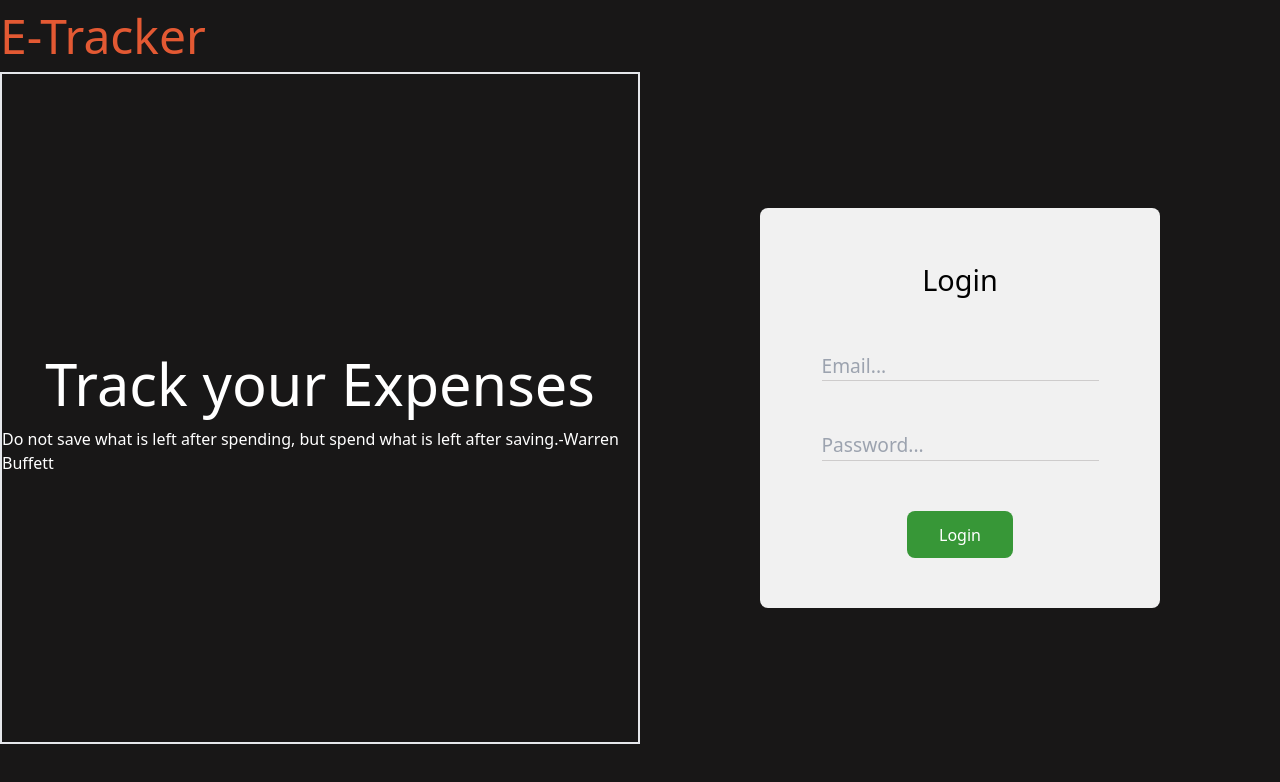
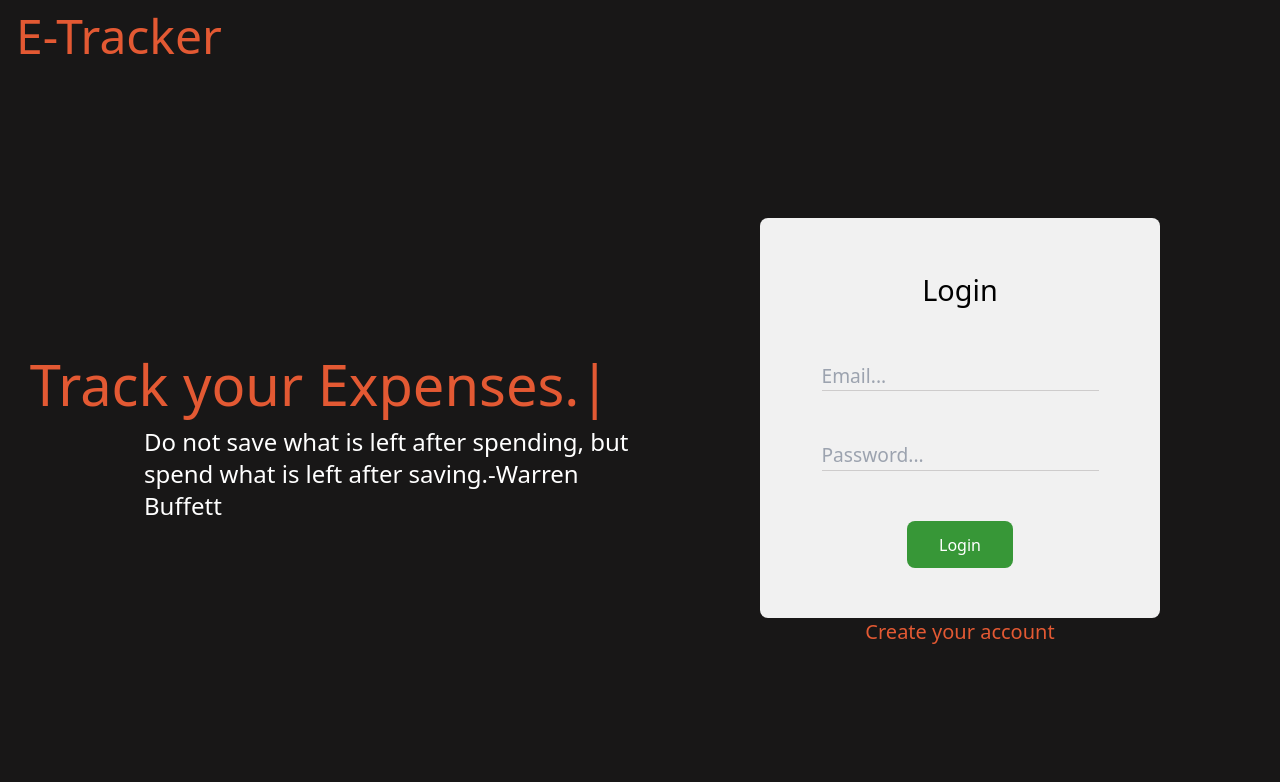
Before and after one commit to agap-0251/E-Tracker, a React (Vite) app in the folder frontend/: page /register in a window 1280 px wide. Shown: the top 782 px of the page. Built offline with nearby package versions, Linux system fonts and the light colour scheme.

Commit message:
react-type-animations

```diff
--- a/frontend/package.json
+++ b/frontend/package.json
@@ -16,6 +16,7 @@
     "react-dom": "^18.2.0",
     "react-icons": "^4.10.1",
     "react-router-dom": "^6.12.0",
+    "react-type-animation": "^3.1.0",
     "recharts": "^2.7.2"
   },
   "devDependencies": {
--- a/frontend/src/App.jsx
+++ b/frontend/src/App.jsx
@@ -1,7 +1,5 @@
 import {Routes,Route,Navigate} from 'react-router-dom'
 import Home from './pages/Home'
-import Login from './components/Login'
-import Signup from './components/Signup'
 import Income from './pages/Income'
 import Expense from './pages/Expense'
 import Transactions from './pages/Transactions'
@@ -20,7 +18,7 @@ function App() {
         <Route path = '/transactions'  element = {(user) ?<MainContainer children={<Transactions />} /> : <Navigate to="/register" />} />
         <Route path = '/income'  element = {(user) ? <MainContainer children={<Income />} /> : <Navigate to="/register" />} />
         <Route path = '/expense'  element = {(user) ? <MainContainer children={<Expense />} /> : <Navigate to="/register" />} />
-        <Route path="/register" element = {(!user) ? <LandingPage children = {<Login />} />  : <Navigate to="/" />} />
+        <Route path="/register" element = {(!user) ? <LandingPage />  : <Navigate to="/" />} />
         {/* <Route path="/user/signup" element = {(!user) ? <LandingPage children = {<Signup />} />  : <Navigate to="/" />} /> */}
         {/* <Route path='/'  element = {(user) ? <MainContainer children={<Home />} /> : <Navigate to="/user/login" />} />
         <Route path = '/transactions'  element = {(user) ?<MainContainer children={<Transactions />} /> : <Navigate to="/user/login" />} />
--- a/frontend/src/components/Login.jsx
+++ b/frontend/src/components/Login.jsx
@@ -1,6 +1,7 @@
 import React, { useState } from 'react'
 import "../components/login.css"
 import { useLogin } from '../hooks/useLogin'
+
 
 const Login = () => {
     const [email,setEmail] = useState('')
--- a/frontend/src/components/login.css
+++ b/frontend/src/components/login.css
@@ -1,7 +1,6 @@
 
 .login-container,.signup-container {
 
-    height: calc(100vh - 8rem);
     display: flex;
     flex-direction: column;
     align-items: center;
--- a/frontend/src/pages/LandingPage.jsx
+++ b/frontend/src/pages/LandingPage.jsx
@@ -1,23 +1,64 @@
-import React from 'react'
+import React, { useState } from 'react'
+import { TypeAnimation } from 'react-type-animation';
+import Login from '../components/Login';
+import Signup from '../components/Signup';
 
-const LandingPage = ({children}) => {
+
+const TypeText = () => {
+  const [textColor,setTextColor] = useState('#e35933')
+
+    return (
+      <div style={{color : textColor}}>
+        <TypeAnimation
+        sequence={[
+          'Track your Expenses.',
+          1000,
+          () => {setTextColor('#379683')},
+          'Track your Incomes.',
+          1000,
+          () => {setTextColor('#e35933')},
+        ]}
+        wrapper="h2"
+        speed={35}
+        className='text-[3.5rem]'
+        deletionSpeed={40}
+        repeat={Infinity}
+      />
+      </div>
+    )
+}
+
+const LandingPage = () => {
+  const [hadAccount,setHadAccount] = useState(true)
+
+  const handleClick = () => {
+    setHadAccount(prev => !prev);
+  }
+
   return (
     <div className='bg-cblack-lighter min-h-[100vh]'>
       <div className="">
-        <h1 className='text-corange-light text-[3rem]'>E-Tracker</h1>
+        <h1 className='text-corange-light text-[3rem] pl-4'>E-Tracker</h1>
       </div>
-      <div className="grid grid-cols-2 grid-rows-1">
-        <div className="text-white border-2 flex flex-col items-center justify-center">
-          <h1 className=' text-[3.6rem]'>Track your Expenses</h1>
+      <div className="grid grid-cols-2 grid-rows-1 xl:h-[90vh] ">
+        {/* left side */}
+        <div className="text-white flex flex-col items-center justify-center">
+          <TypeText />
           <div className="">
 
-            <p>Do not save what is left after spending,
+            <p className='text-2xl pl-36'>Do not save what is left after spending,
               but spend what is left after saving.
               <span>-Warren Buffett</span>
             </p>
+
           </div>
         </div>
-        {children}
+        {/* right side */}
+        <div className="flex flex-col justify-center items-center">
+          {hadAccount ? <Login /> : <Signup />}
+          {hadAccount ? <button onClick={handleClick} className='hover:text-white text-corange-light text-xl bg-none'>Create your account</button>
+                      : <button onClick={handleClick} className='hover:text-white text-corange-light text-xl'>Already had an account ?</button>}
+        </div>
       </div>
     </div>
   )
```
Also changed, not shown: 1 other file (tests, documents, lock files or other folders).
